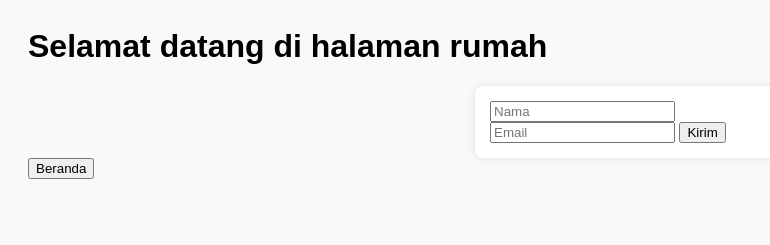
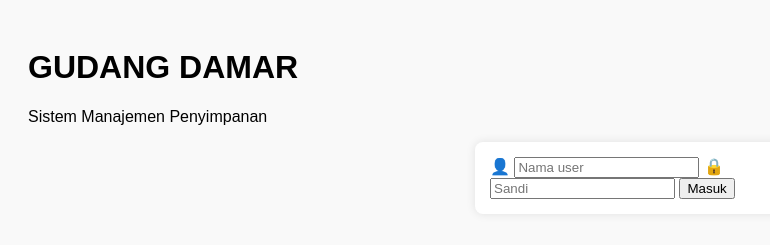
Before and after one commit to somebudi/Gudang-Damar-Aplikasi-Management-Gudang---TUBES-PBO, a website: page frontend/public/pages/login.html in a window 1280 px wide. Shown: the whole page, without its empty margins (0-770 px from the left). Drawn offline with Linux system fonts and the light colour scheme; files that its build step writes are made by us from their sources.

Commit message:
Update login.html

```diff
--- a/frontend/public/pages/login.html
+++ b/frontend/public/pages/login.html
@@ -1,13 +1,32 @@
-<h1>Selamat datang di halaman rumah</h1>
+<!DOCTYPE html>
+<html lang="id">
+<head>
+  <meta charset="UTF-8">
+  <meta name="viewport" content="width=device-width, initial-scale=1">
+  <title>Login - Gudang Damar</title>
+  <link rel="stylesheet" href="Login.css">
+</head>
+<body>
+  <div class="background"></div>
 
-<form id="userForm">
-  <input type="text" name="name" placeholder="Nama" required />
-  <input type="email" name="email" placeholder="Email" required />
-  <button type="submit">Kirim</button>
-</form>
+  <div class="login-container">
+    <h1>GUDANG DAMAR</h1>
+    <p>Sistem Manajemen Penyimpanan</p>
+    <div class="login-box">
+      <form>
+        <label>
+          <span>👤</span>
+          <input type="text" placeholder="Nama user" required>
+        </label>
+        <label>
+          <span>🔒</span>
+          <input type="password" placeholder="Sandi" required>
+        </label>
+        <button type="submit">Masuk</button>
+      </form>
+    </div>
+  </div>
 
-<!-- Tombol navigasi di luar form -->
-<button onclick="navigate('halamanGudangBeranda')">Beranda</button>
-
-<link rel="stylesheet" href="../styles/login.css">
-<script src="../scripts/login.js"></script>
+  <script src="Login.js"></script>
+</body>
+</html>
```
